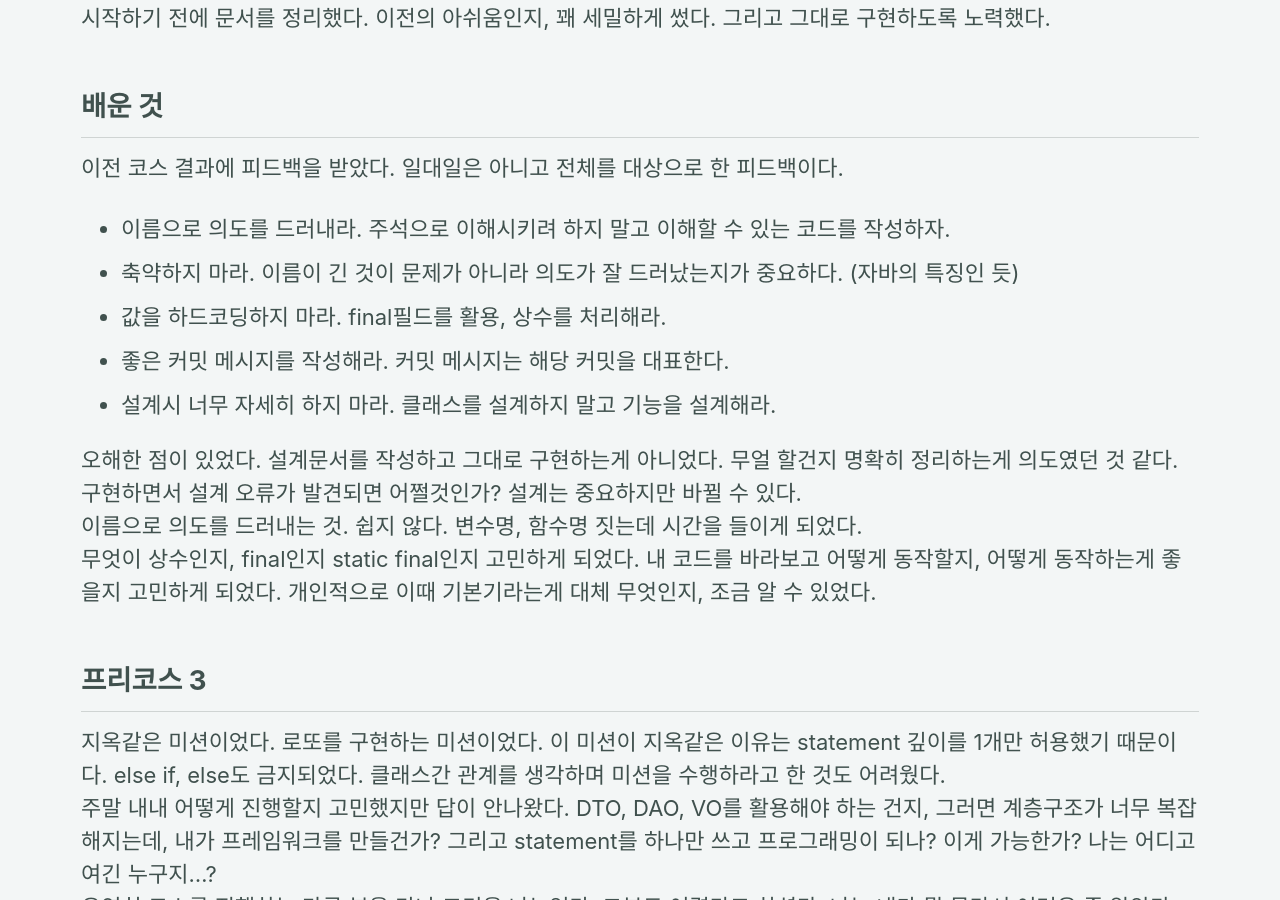
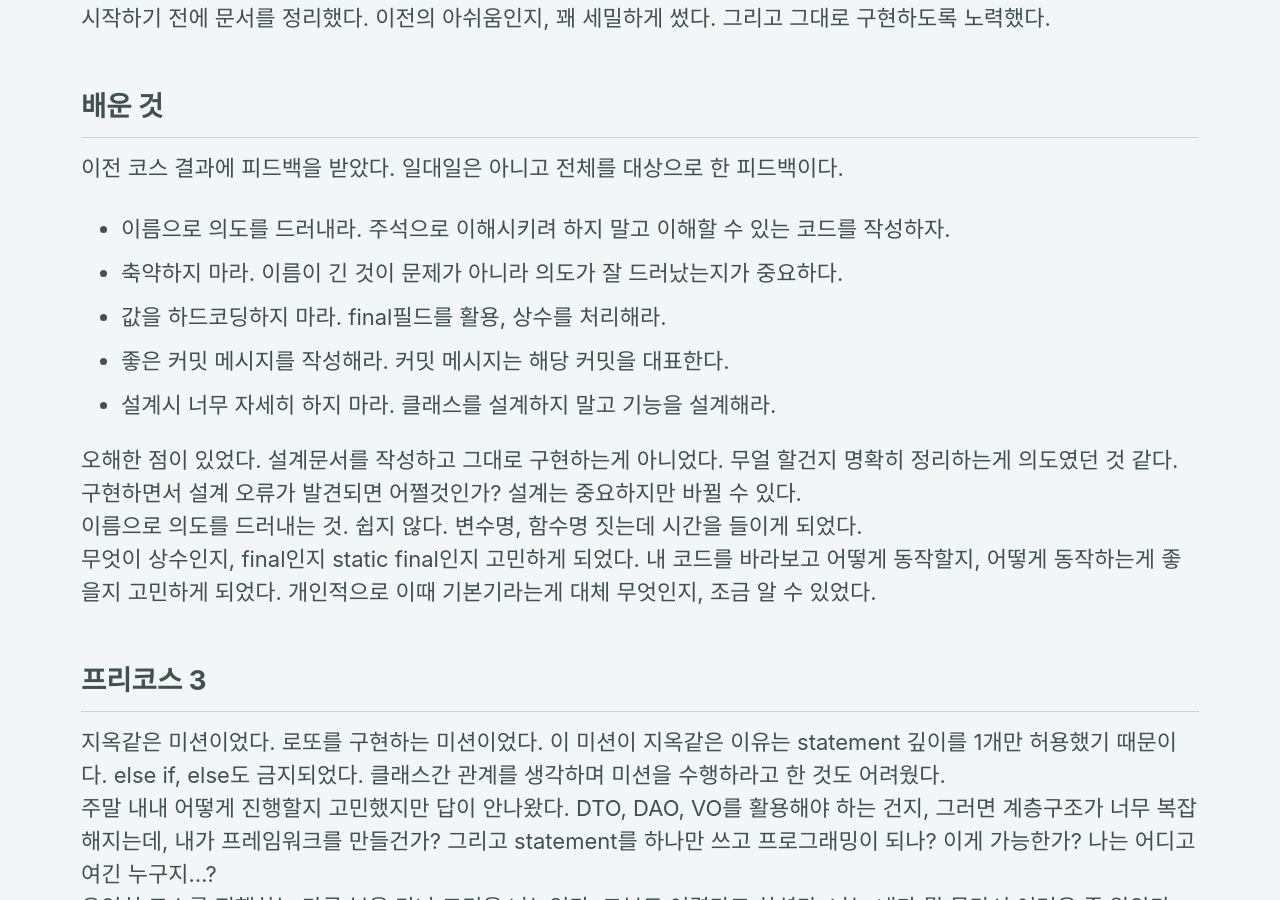
Before and after one commit to andole87/andole87.github.io, a Jekyll site: the page built from _posts/2019-04-10-woowahan-course.md, in a window 1280 px wide and 900 px high, scrolled down 3709 px. Built offline with Jekyll 4.4.1, drawn with Linux system fonts in a browser that asks for light colours; cached includes are drawn as plain includes; comment, search, counter and statistics services are not loaded.

Commit message:
edit post

```diff
--- a/_posts/2019-04-10-woowahan-course.md
+++ b/_posts/2019-04-10-woowahan-course.md
@@ -73,7 +73,7 @@ git을 공부해야겠다는 생각이 들었다. 이전에도 git을 쓰긴 했
 ## 배운 것
 이전 코스 결과에 피드백을 받았다. 일대일은 아니고 전체를 대상으로 한 피드백이다.
 - 이름으로 의도를 드러내라. 주석으로 이해시키려 하지 말고 이해할 수 있는 코드를 작성하자.
-- 축약하지 마라. 이름이 긴 것이 문제가 아니라 의도가 잘 드러났는지가 중요하다. (자바의 특징인 듯)
+- 축약하지 마라. 이름이 긴 것이 문제가 아니라 의도가 잘 드러났는지가 중요하다.
 - 값을 하드코딩하지 마라. final필드를 활용, 상수를 처리해라.
 - 좋은 커밋 메시지를 작성해라. 커밋 메시지는 해당 커밋을 대표한다.
 - 설계시 너무 자세히 하지 마라. 클래스를 설계하지 말고 기능을 설계해라.
```
